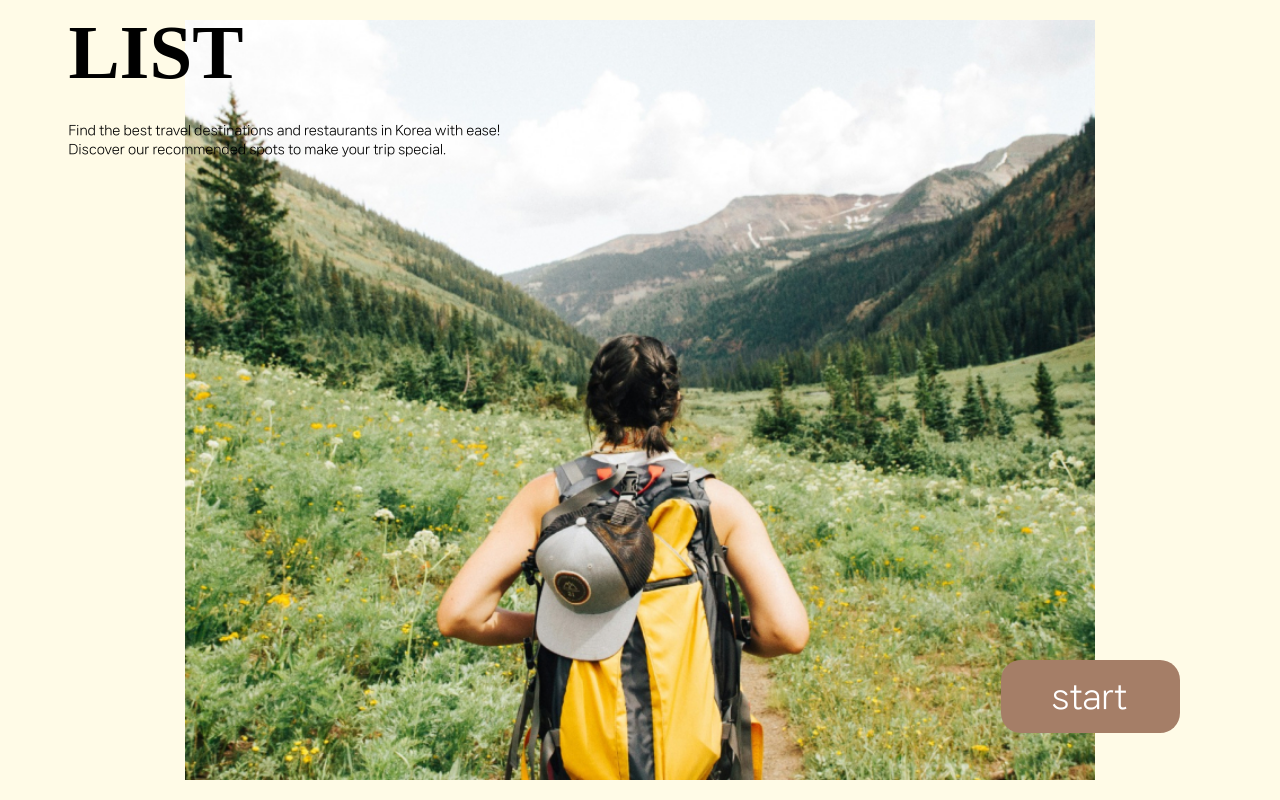
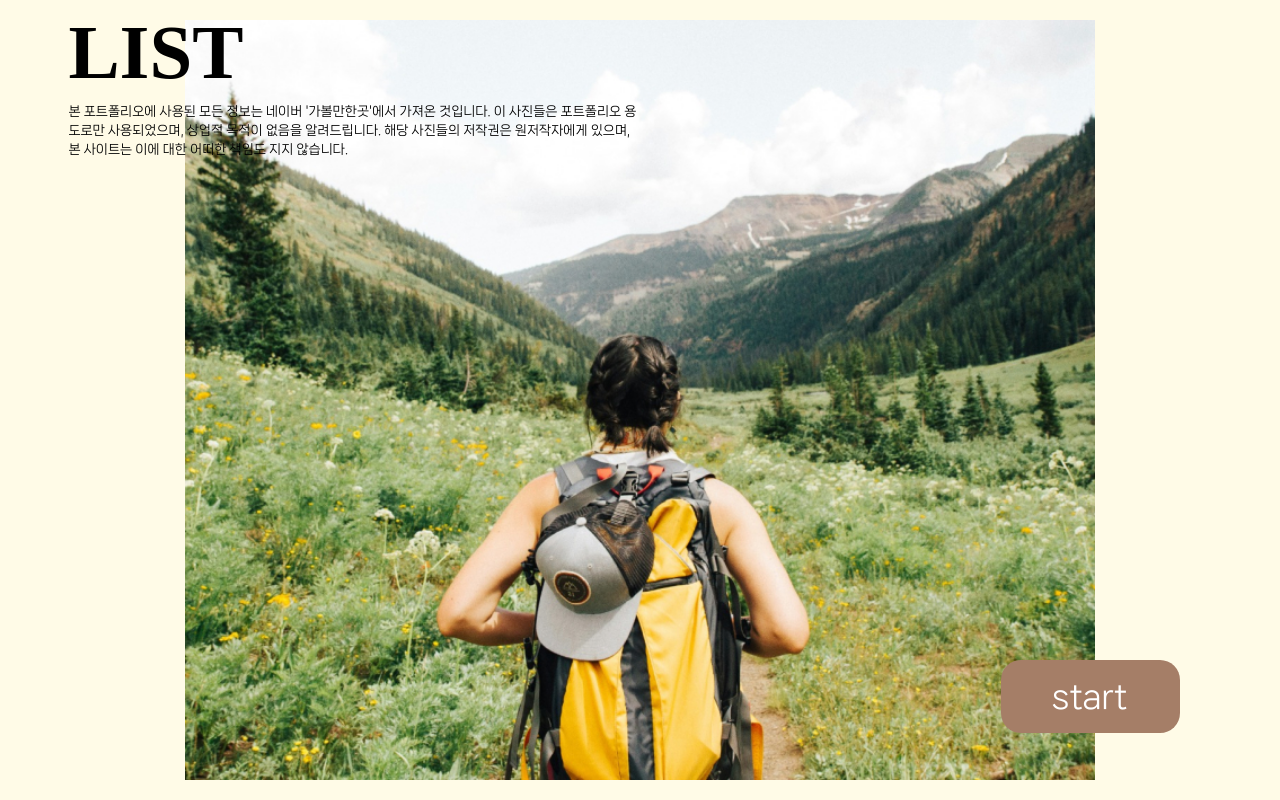
Before and after one commit to KIMJW04/travelrank, a React (Create React App) app: page / in a window 1280 px wide. Built offline with nearby package versions, Linux system fonts and the light colour scheme; a web font is replaced by a local one.

Commit message:
8기타 업데이트8

```diff
--- a/src/pages/Main.jsx
+++ b/src/pages/Main.jsx
@@ -17,8 +17,7 @@ const Main = () => {
                 <div className="main-content">
                     <h1>TRAVEL LIST</h1>
                     <p>
-                        Find the best travel destinations and restaurants in Korea with ease!<br />
-                        Discover our recommended spots to make your trip special.
+                    본 포트폴리오에 사용된 모든 정보는 네이버 '가볼만한곳'에서 가져온 것입니다. 이 사진들은 포트폴리오 용도로만 사용되었으며, 상업적 목적이 없음을 알려드립니다. 해당 사진들의 저작권은 원저작자에게 있으며, 본 사이트는 이에 대한 어떠한 책임도 지지 않습니다.
                     </p>
                 </div>
                 <button className="start-button" onClick={handleStartClick}>
```
Also changed, not shown: 8 other files (tests, documents, lock files or other folders).
